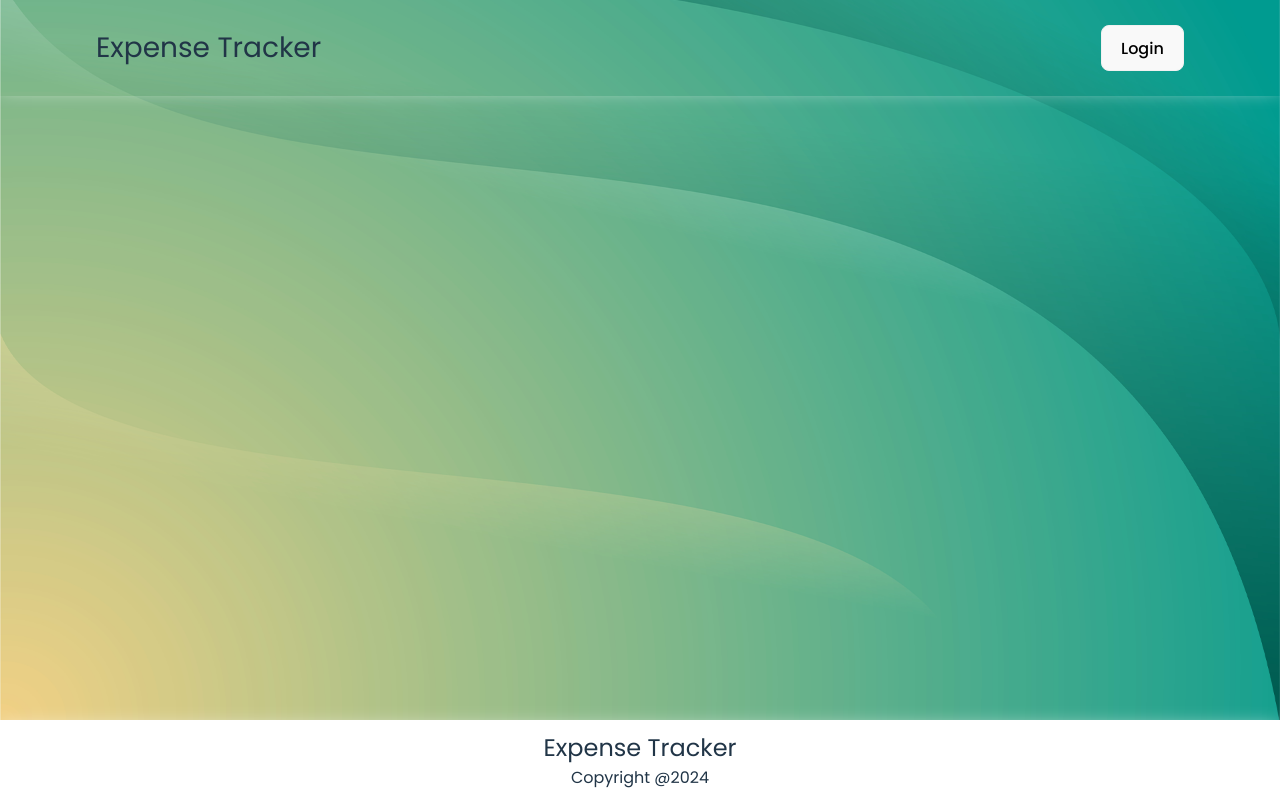
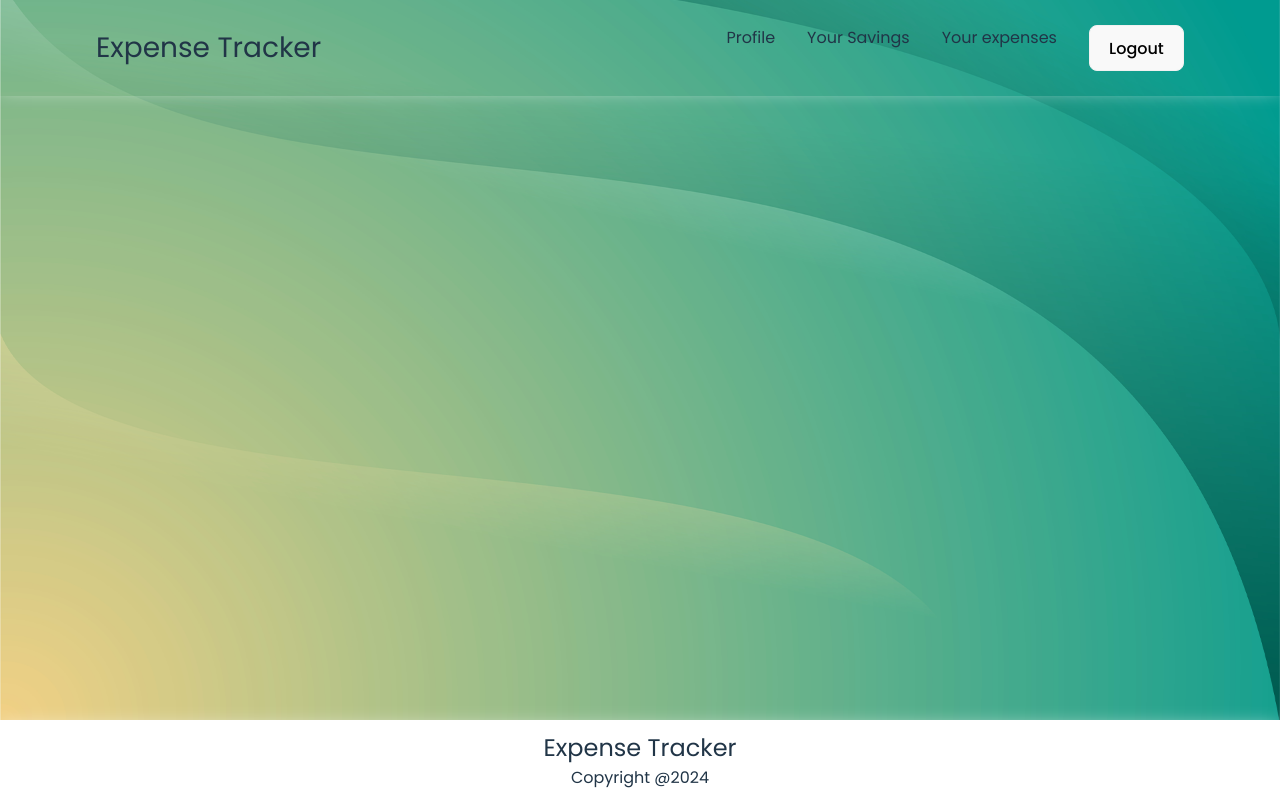
Before and after one commit to saladinhodzic/Expense-Tracker, a React (Vite) app: page /auth in a window 1280 px wide. Both pictures are taken after typing "Sample", "name@example.com", "Sample123" into the empty fields and a click on the button "Submit". Built offline with nearby package versions, Linux system fonts and the light colour scheme.

Commit message:
Check if user exist and update UI conditionally

```diff
--- a/src/App.jsx
+++ b/src/App.jsx
@@ -4,6 +4,7 @@ import Footer from "./components/Footer/Footer";
 import Header from "./components/Header/Header";
 import LandingPage from "./pages/LandingPage/LandingPage";
 import Login from "./pages/Login/Login";
+import Home from "./pages/Home/Home";
 function App() {
   return (
     <>
@@ -12,6 +13,7 @@ function App() {
         <Routes>
           <Route path="/" element={<LandingPage />} />
           <Route path="/auth" element={<Login />} />
+          <Route path="/home" element={<Home />} />
         </Routes>
       </main>
       <Footer />
--- a/src/components/Header/Header.jsx
+++ b/src/components/Header/Header.jsx
@@ -3,13 +3,14 @@ import "./Header.css";
 import { AppContext } from "../../context/ContextWrapper";
 
 export default function Header() {
-  const { loggedIn, navigate, location } = useContext(AppContext);
+  const { checkUser, loggedIn, navigate, location } = useContext(AppContext);
 
   let list = (
     <ul className="list">
       <li>Profile</li>
       <li>Your Savings</li>
       <li>Your expenses</li>
+      <button>Logout</button>
     </ul>
   );
 
@@ -20,8 +21,9 @@ export default function Header() {
       <button onClick={() => navigate("/auth")}>Login</button>
     );
 
-  if (!loggedIn) {
+  if (!loggedIn && !checkUser) {
     list = <ul className="list">{loginButton}</ul>;
+    navigate("/auth");
   }
 
   return (
--- a/src/context/ContextWrapper.jsx
+++ b/src/context/ContextWrapper.jsx
@@ -6,6 +6,7 @@ const AppContext = createContext();
 
 function ContextWrapper({ children }) {
   const [loggedIn, setLoggedIn] = useState(false);
+  const checkUser = localStorage.getItem("user");
   const navigate = useNavigate();
   const location = useLocation();
 
--- a/src/pages/Home/Home.jsx
+++ b/src/pages/Home/Home.jsx
@@ -0,0 +1,2 @@
+import "./Home.css";
+export default function Home() {}
--- a/src/pages/Login/Login.css
+++ b/src/pages/Login/Login.css
@@ -22,6 +22,3 @@
   justify-content: space-between;
   gap: 0.5em;
 }
-
-.submit-btn {
-}
--- a/src/pages/Login/Login.jsx
+++ b/src/pages/Login/Login.jsx
@@ -4,7 +4,7 @@ import { useContext } from "react";
 import * as Yup from "yup";
 import { AppContext } from "../../context/ContextWrapper";
 export default function Login() {
-  const { navigate } = useContext(AppContext);
+  const { navigate, setLoggedIn } = useContext(AppContext);
   const formik = useFormik({
     initialValues: {
       username: "",
@@ -20,6 +20,7 @@ export default function Login() {
     }),
 
     onSubmit: (values) => {
+      setLoggedIn(true);
       localStorage.setItem("user", JSON.stringify(values));
       navigate("/home");
     },
```
